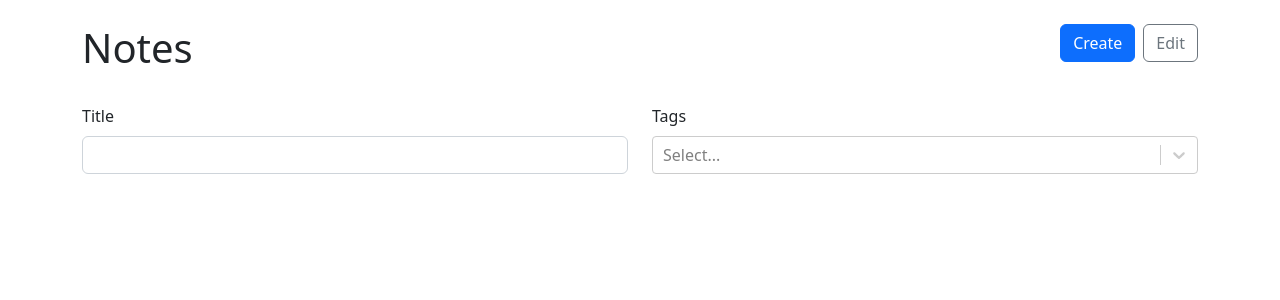
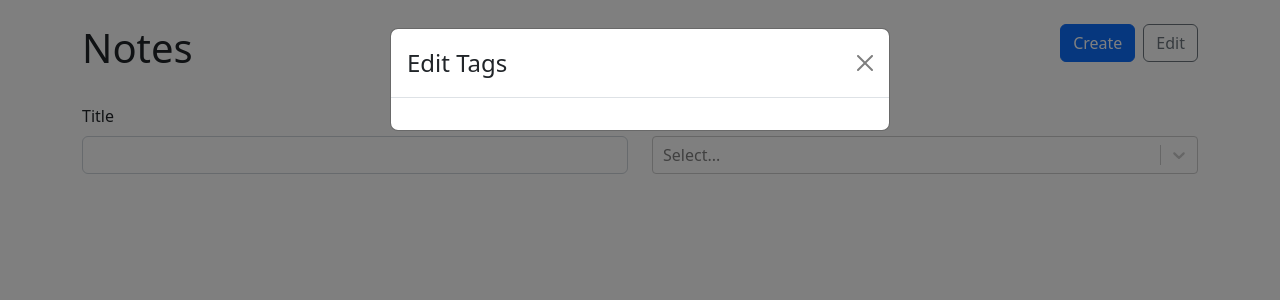
Before and after one commit to bilalgit98/MarkdownNotesWithCategories, a React (Vite) app in the folder notes-project/: page / in a window 1280 px wide. Both pictures are taken after a click on the button "Edit". Shown: the top 300 px of the page. Built offline with nearby package versions, Linux system fonts and the light colour scheme.

Commit message:
Edit and Delete Modal

```diff
--- a/notes-project/src/App.tsx
+++ b/notes-project/src/App.tsx
@@ -77,12 +77,37 @@ function App() {
     setTags((prev) => [...prev, tag]);
   }
 
+  function updateTag(id: string, label: string) {
+    setTags((prevTags) => {
+      return prevTags.map((tag) => {
+        if (tag.id === id) {
+          return { ...tag, label };
+        } else {
+          return tag;
+        }
+      });
+    });
+  }
+
+  function deleteTag(id: string) {
+    setTags((prevTags) => {
+      return prevTags.filter((tags) => tags.id !== id);
+    });
+  }
+
   return (
     <Container className="my-4">
       <Routes>
         <Route
           path="/"
-          element={<NoteList availableTags={tags} notes={notesWithTags} />}
+          element={
+            <NoteList
+              availableTags={tags}
+              notes={notesWithTags}
+              updateTag={updateTag}
+              deleteTag={deleteTag}
+            />
+          }
         />
         <Route
           path="/new"
--- a/notes-project/src/NoteList.tsx
+++ b/notes-project/src/NoteList.tsx
@@ -1,5 +1,15 @@
 import { useState, useMemo } from "react";
-import { Badge, Button, Card, Col, Form, Row, Stack } from "react-bootstrap";
+import {
+  Badge,
+  Button,
+  Card,
+  Col,
+  Form,
+  Modal,
+  ModalHeader,
+  Row,
+  Stack,
+} from "react-bootstrap";
 import { Link } from "react-router-dom";
 import ReactSelect from "react-select";
 import { Tag } from "./App";
@@ -14,10 +24,27 @@ type SimplifiedNotes = {
 type NoteListProp = {
   availableTags: Tag[];
   notes: SimplifiedNotes[];
+  deleteTag: (id: string) => void;
+  updateTag: (id: string, label: string) => void;
 };
-export function NoteList({ availableTags, notes }: NoteListProp) {
+
+type EditTagsModalProps = {
+  show: boolean;
+  availableTags: Tag[];
+  handleClose: () => void;
+  deleteTag: (id: string) => void;
+  updateTag: (id: string, label: string) => void;
+};
+
+export function NoteList({
+  availableTags,
+  notes,
+  deleteTag,
+  updateTag,
+}: NoteListProp) {
   const [selectedTags, setSelectedTags] = useState<Tag[]>([]);
   const [title, setTitle] = useState("");
+  const [EditTagsModalOpen, setEditTagsModalOpen] = useState(false);
 
   const filterNotes = useMemo(() => {
     return notes.filter((note) => {
@@ -44,7 +71,12 @@ export function NoteList({ availableTags, notes }: NoteListProp) {
               <Button variant="primary">Create</Button>
             </Link>
 
-            <Button variant="outline-secondary"> Edit </Button>
+            <Button
+              variant="outline-secondary"
+              onClick={() => setEditTagsModalOpen(true)}
+            >
+              Edit
+            </Button>
           </Stack>
         </Col>
       </Row>
@@ -93,6 +125,14 @@ export function NoteList({ availableTags, notes }: NoteListProp) {
           </Col>
         ))}
       </Row>
+
+      <EditTagsModal
+        show={EditTagsModalOpen}
+        handleClose={() => setEditTagsModalOpen(false)}
+        availableTags={availableTags}
+        updateTag={updateTag}
+        deleteTag={deleteTag}
+      />
     </>
   );
 }
@@ -128,3 +168,45 @@ function NoteCard({ id, title, tags }: SimplifiedNotes) {
     </Card>
   );
 }
+
+function EditTagsModal({
+  availableTags,
+  handleClose,
+  show,
+  deleteTag,
+  updateTag,
+}: EditTagsModalProps) {
+  return (
+    <Modal show={show} onHide={handleClose}>
+      <ModalHeader closeButton>
+        <Modal.Title>Edit Tags</Modal.Title>
+      </ModalHeader>
+
+      <Modal.Body>
+        <Form>
+          <Stack gap={2}>
+            {availableTags.map((tag) => (
+              <Row key={tag.id}>
+                <Col>
+                  <Form.Control
+                    type="text"
+                    value={tag.label}
+                    onChange={(e) => updateTag(tag.id, e.target.value)}
+                  />
+                </Col>
+                <Col xs="auto">
+                  <Button
+                    variant="outline-danger"
+                    onClick={() => deleteTag(tag.id)}
+                  >
+                    &times;
+                  </Button>
+                </Col>
+              </Row>
+            ))}
+          </Stack>
+        </Form>
+      </Modal.Body>
+    </Modal>
+  );
+}
```
